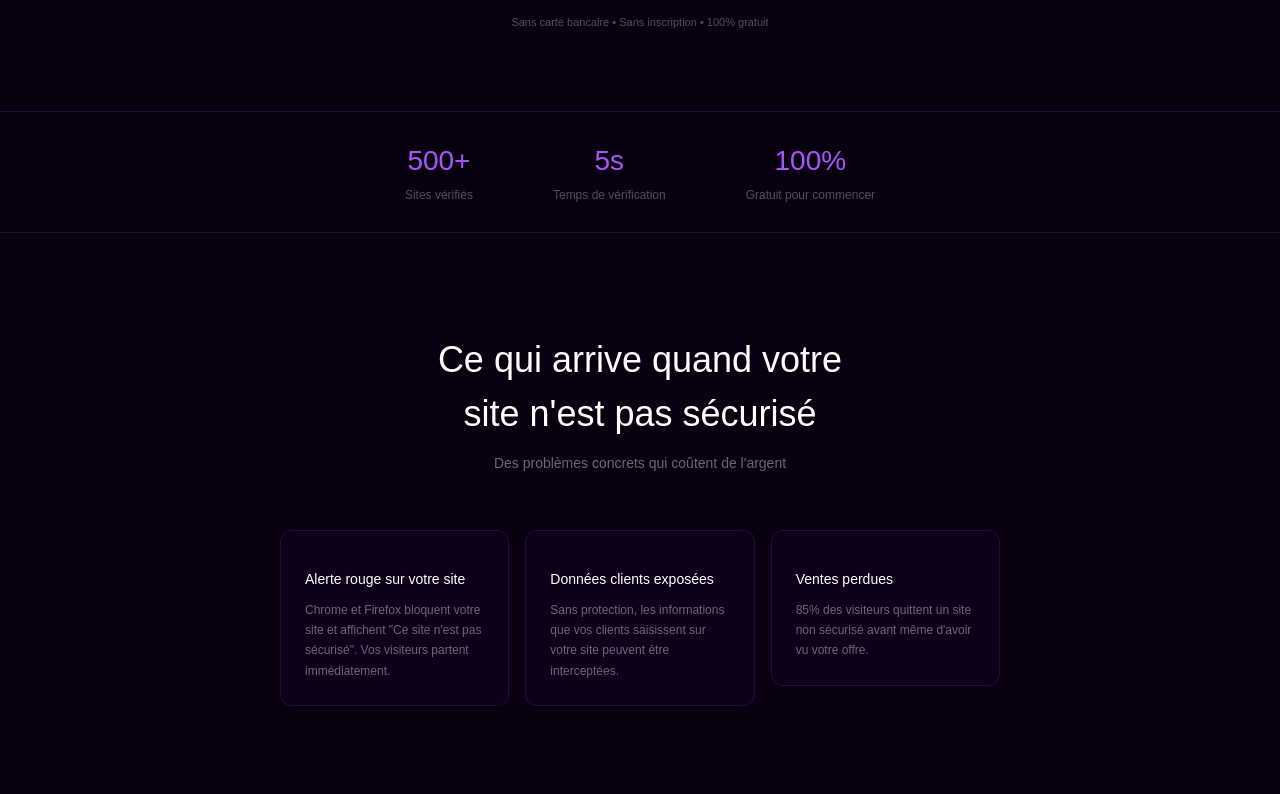
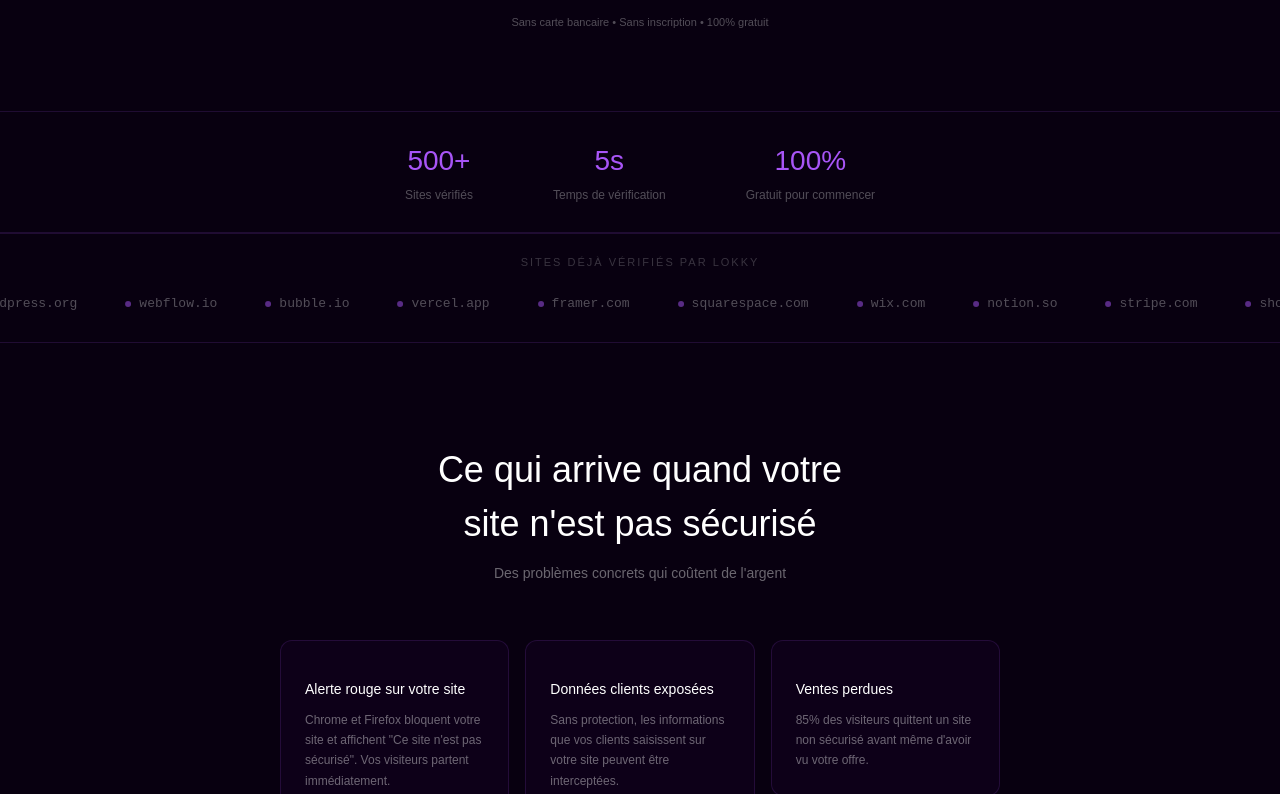
Before and after one commit to Fiodordo/lokky, a Next.js app: page / in a window 1280 px wide. Shown: the part 812-1606 px from the top of the page. Built offline with nearby package versions, Linux system fonts and the light colour scheme.

Commit message:
add scrolling banner sites

```diff
--- a/app/page.tsx
+++ b/app/page.tsx
@@ -1,5 +1,6 @@
 "use client";
 
+import ScrollingBanner from "@/components/ScrollingBanner";
 import Link from "next/link";
 import FloatingReview from "@/components/FloatingReview";
 import PublicScanner from "@/components/PublicScanner";
@@ -198,7 +199,7 @@ export default function Home() {
           ))}
         </div>
       </section>
-
+      <ScrollingBanner />
       {/* Problèmes */}
       <section style={{ maxWidth: "800px", margin: "0 auto", padding: "100px 40px", position: "relative", zIndex: 1 }}>
         <AnimatedSection>
--- /dev/null
+++ b/components/ScrollingBanner.tsx
@@ -0,0 +1,30 @@
+"use client";
+
+const sites = [
+  "shopify.com", "wordpress.org", "webflow.io", "bubble.io", "vercel.app",
+  "framer.com", "squarespace.com", "wix.com", "notion.so", "stripe.com",
+  "shopify.com", "wordpress.org", "webflow.io", "bubble.io", "vercel.app",
+  "framer.com", "squarespace.com", "wix.com", "notion.so", "stripe.com",
+];
+
+export default function ScrollingBanner() {
+  return (
+    <div style={{ overflow: "hidden", padding: "20px 0", borderTop: "0.5px solid rgba(168,85,247,0.15)", borderBottom: "0.5px solid rgba(168,85,247,0.15)" }}>
+      <p style={{ textAlign: "center", fontSize: "11px", color: "rgba(255,255,255,0.2)", marginBottom: "16px", letterSpacing: "2px" }}>SITES DÉJÀ VÉRIFIÉS PAR LOKKY</p>
+      <div style={{ display: "flex", gap: "0", animation: "scroll 20s linear infinite" }}>
+        {sites.map((site, i) => (
+          <div key={i} style={{ display: "flex", alignItems: "center", gap: "8px", padding: "8px 24px", flexShrink: 0 }}>
+            <div style={{ width: "6px", height: "6px", borderRadius: "50%", background: "#a855f7", opacity: 0.5 }}></div>
+            <span style={{ fontSize: "13px", color: "rgba(255,255,255,0.3)", fontFamily: "monospace", whiteSpace: "nowrap" }}>{site}</span>
+          </div>
+        ))}
+      </div>
+      <style>{`
+        @keyframes scroll {
+          0% { transform: translateX(0); }
+          100% { transform: translateX(-50%); }
+        }
+      `}</style>
+    </div>
+  );
+}
```
